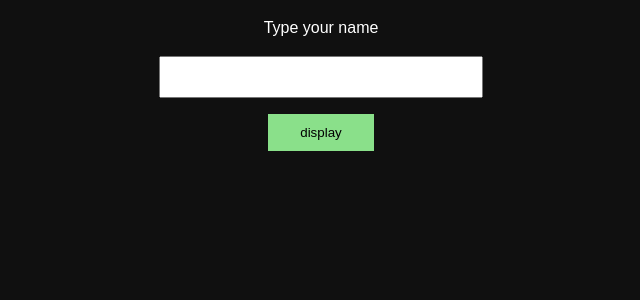
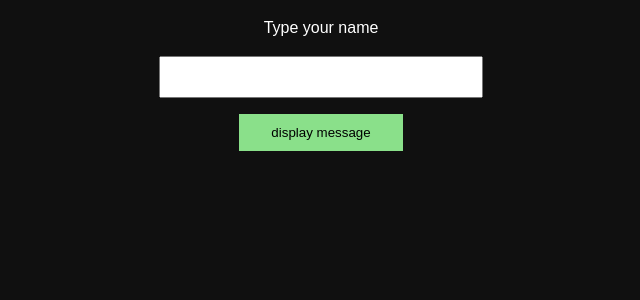
Before and after one commit to ewa-mi/TS-sandbox, a React (Create React App) app: page / in a window 1280 px wide. Shown: the top 300 px of the page, without its empty margins (319-959 px from the left). Built offline with nearby package versions, Linux system fonts and the light colour scheme.

Commit message:
display form only when there's no message

```diff
--- a/src/components/Form.tsx
+++ b/src/components/Form.tsx
@@ -9,7 +9,14 @@ const Form: FC = () => {
     setInputText(event.currentTarget.value);
   };
 
+  const message = (
+    <h1>
+      Hello {inputText}, <br></br>welcome to <br></br>the jungle!
+    </h1>
+  );
   return (
+    <>
+      {!showText && (
         <form>
           <TextField text="Type your name" handleChange={handleChange} />
           <button
@@ -17,14 +24,12 @@ const Form: FC = () => {
             type="button"
             onClick={() => setShowText(true)}
           >
-        display
+            display message
           </button>
-      {showText && (
-        <h1>
-          Hello {inputText}, <br></br>welcome to <br></br>the jungle!
-        </h1>
+        </form>
       )}
-    </form>
+      {showText && message}
+    </>
   );
 };
 
```
Lines whose indentation alone changed are shown as unchanged.
